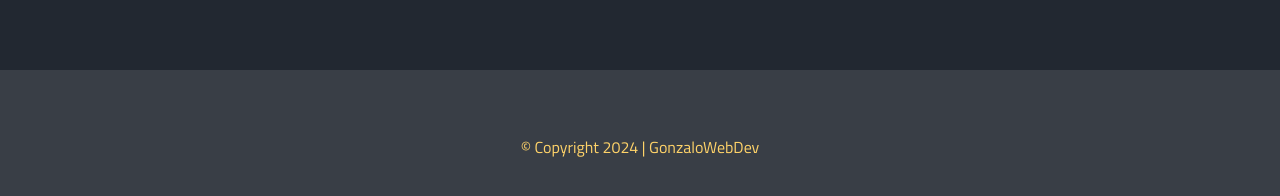
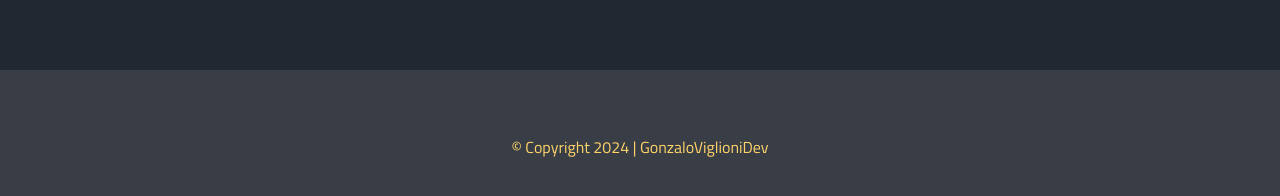
Before and after one commit to gonza87/Portfolio, a React (Vite) app: page / in a window 1280 px wide. Shown: the part 2538-2734 px from the top of the page. Built offline with nearby package versions, Linux system fonts and the light colour scheme.

Commit message:
borrecomentarios

```diff
--- a/src/App.jsx
+++ b/src/App.jsx
@@ -1,25 +1,14 @@
-// import React, { useState } from "react";
+
 import NavBar from "./components/NavBar";
 import About from "./components/About";
 import Proyects from "./components/Proyects";
 import Contact from "./components/Contact";
 import Skills from "./components/Skills";
-// import Card from "react-bootstrap/Card";
-// import { Link } from "react-router-dom";
-// import { FaGithub } from "react-icons/fa";
-// import { FaLink } from "react-icons/fa";
-// import { MdOutlineEmail } from "react-icons/md";
-// import { FaWhatsapp } from "react-icons/fa";
-// import { FaLinkedinIn } from "react-icons/fa6";
-// import { VscSend } from "react-icons/vsc";
-// import { IoCopyOutline } from "react-icons/io5";
-// import { LuMonitorCheck } from "react-icons/lu";
+
 import "./App.css";
 
 function App() {
-  // const whatsapp = "https://wa.me/+59898602073";
-  // const linkedin = "https://www.linkedin.com/in/gonzaloviglioni/";
-  // const webGitHub = "https://github.com/gonza87";
+
   return (
     <>
       <div className="header container-fluid">
@@ -41,7 +30,7 @@ function App() {
       </main>
 
       <footer className="footer text-center">
-        <p>© Copyright 2024 | GonzaloWebDev</p>
+        <p>© Copyright 2024 | GonzaloViglioniDev</p>
       </footer>
     </>
   );
--- a/src/components/Contact.jsx
+++ b/src/components/Contact.jsx
@@ -11,20 +11,20 @@ function Contact() {
   const whatsapp = "https://wa.me/+59898602073";
   const webGitHub = "https://github.com/gonza87";
   const email = "gonzalo.viglioni@gmail.com";
-  const subject = ""; // Puedes personalizar el asunto del correo si lo deseas
-  const body = ""; // Puedes personalizar el cuerpo del correo si lo deseas
+  const subject = "";
+  const body = "";
   const handleSendEmail = () => {
     const mailtoLink = `mailto:${email}?subject=${encodeURIComponent(
       subject
     )}&body=${encodeURIComponent(body)}`;
 
-    // Abrir el cliente de correo electrónico predeterminado del usuario
+
     window.open(mailtoLink);
   };
 
   const handleCopyEmail = async () => {
     try {
-      // Utilizar la Clipboard API para copiar el contenido al portapapeles
+
       await navigator.clipboard.writeText(email);
     } catch (error) {
       console.error("Error al copiar el correo al portapapeles:", error);
```
